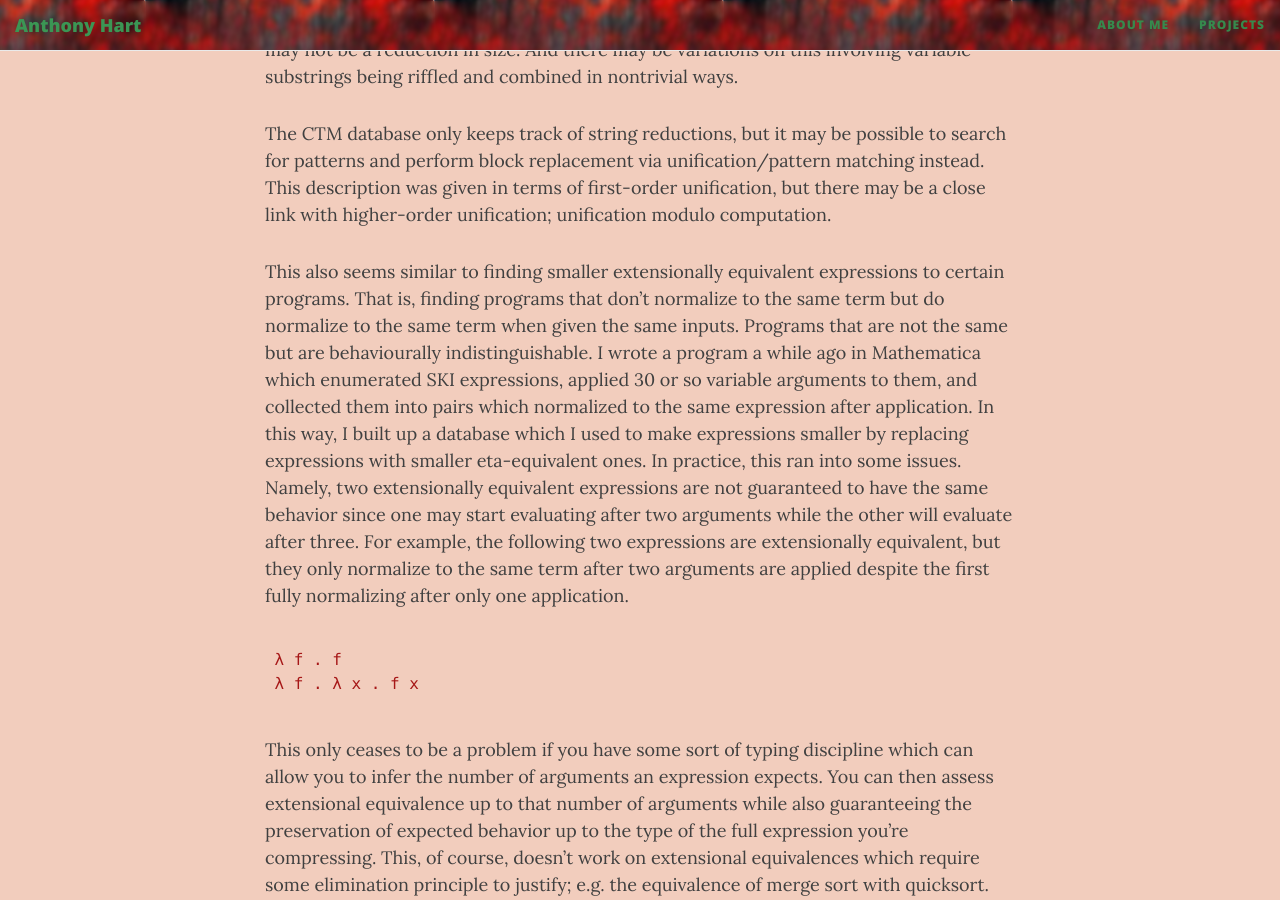
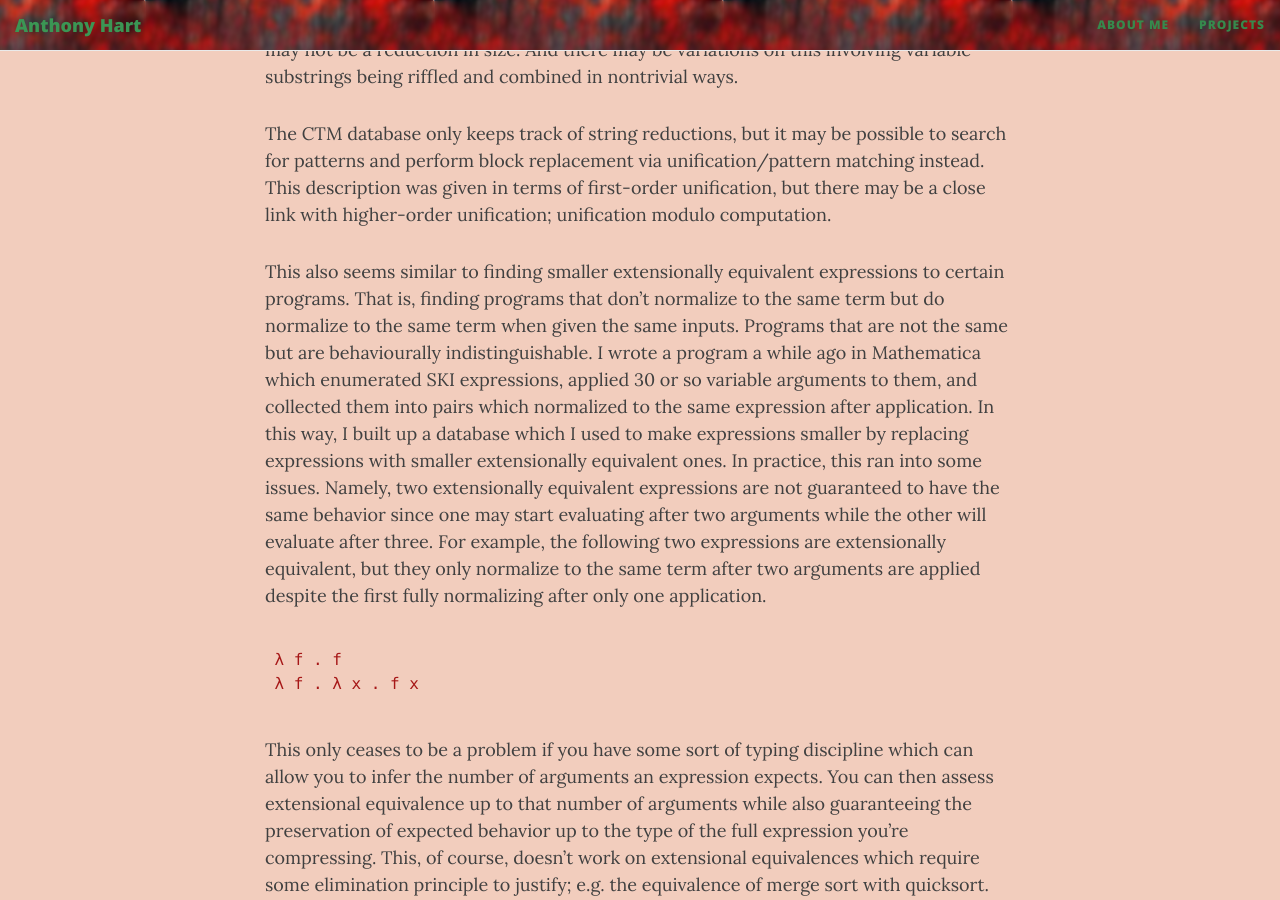
Before and after one commit to AHartNtkn/AHartNtkn.github.io, a Jekyll site: the page built from _posts/2020-09-18-My-(Mis)Adventures-with-Algorithmic-Machine-Learning.md, in a window 1280 px wide and 900 px high, scrolled down 21277 px. Built offline with Jekyll 4.4.1, drawn with Linux system fonts in a browser that asks for light colours; nearby versions of some CDN libraries; some of the changed text lies outside the part shown.

Commit message:
fix some typos

````diff
--- a/_posts/2020-09-18-My-(Mis)Adventures-with-Algorithmic-Machine-Learning.md
+++ b/_posts/2020-09-18-My-(Mis)Adventures-with-Algorithmic-Machine-Learning.md
@@ -227,7 +227,7 @@
 
 Assuming we have an understanding of what additional constraints a pairing strategy should have, we want to find the pairing strategy which minimizes the following quantity;
 ```
-Σ{((rx, nx), (ry, ny)) ∈ P} `CTM(rx|ry) + if nx == ny then 0 else log(nx)`
+Σ{((rx, nx), (ry, ny)) ∈ P} CTM(rx|ry) + if nx == ny then 0 else log(nx)
 ```
 The minimal value for this quantity will be `BDM(X|Y)`.
 
@@ -417,7 +417,7 @@
 
 The CTM database only keeps track of string reductions, but it may be possible to search for patterns and perform block replacement via unification/pattern matching instead. This description was given in terms of first-order unification, but there may be a close link with higher-order unification; unification modulo computation.
 
-This also seems similar to finding smaller extensionally equivalent expressions to certain programs. That is, finding programs that don't normalize to the same term but do normalize to the same term when given the same inputs. Programs that are not the same but are behaviourally indistinguishable. I wrote a program a while ago in Mathematica which enumerated SKI expressions, applied 30 or so variable arguments to them, and collected them into pairs which normalized to the same expression after application. In this way, I built up a database which I used to make expressions smaller by replacing expressions with smaller eta-equivalent ones. In practice, this ran into some issues. Namely, two extensionally equivalent expressions are not guaranteed to have the same behavior since one may start evaluating after two arguments while the other will evaluate after three. For example, the following two expressions are extensionally equivalent, but they only normalize to the same term after two arguments are applied despite the first fully normalizing after only one application.
+This also seems similar to finding smaller extensionally equivalent expressions to certain programs. That is, finding programs that don't normalize to the same term but do normalize to the same term when given the same inputs. Programs that are not the same but are behaviourally indistinguishable. I wrote a program a while ago in Mathematica which enumerated SKI expressions, applied 30 or so variable arguments to them, and collected them into pairs which normalized to the same expression after application. In this way, I built up a database which I used to make expressions smaller by replacing expressions with smaller extensionally equivalent ones. In practice, this ran into some issues. Namely, two extensionally equivalent expressions are not guaranteed to have the same behavior since one may start evaluating after two arguments while the other will evaluate after three. For example, the following two expressions are extensionally equivalent, but they only normalize to the same term after two arguments are applied despite the first fully normalizing after only one application.
 ```
 λ f . f
 λ f . λ x . f x
@@ -465,7 +465,7 @@
 
 ---
 
-Here's another idea. This one is original to me, but I wouldn't be surprised if someone came up with something similar. Some models of computation can be run backward, nondeterministically. Specifically, models where every state can be reached in one step by only a finite number of transitions. This *can't* be done with the lambda calculus. If we were in a state λ x . λ f . f x x, that could have been reached in one step by
+Here's another idea. This one is original to me, but I wouldn't be surprised if someone came up with something similar. Some models of computation can be run backward, nondeterministically. Specifically, models where every state can be reached in one step by only a finite number of transitions. This *can't* be done with the lambda calculus. If we were in a state `λ x . λ f . f x x`, that could have been reached in one step by
 ```
 λx . (λ y . λ f . f y y) x
 (λx . x) (λ x . λ f . f x x)
@@ -529,7 +529,8 @@
 ```
 The "prediction" made by a Gaussian model will be the mean, `μ`, and the likelihood of a particular piece of data `x` will be that data fed into the PDF of a gaussian with the predicted mean. Substituting with those changes into our negative log-likelihood, this becomes
 ```
-- Σ(i) log(e ^ - (yi - y_pred)² / 2 σ²)  / σ √(2 π) = (1 / σ³ √(8 π)) Σ(i) (yi - yi_pred)²
+- Σ(i) log(e ^ - (yi - y_pred)² / 2 σ²)  / σ √(2 π)
+  = (1 / σ³ √(8 π)) Σ(i) (yi - yi_pred)²
 ```
 which is exactly the squared error, modulo some constant we don't care about. And getting the average by dividing by the number of data points will get us the mean squared error, MSE. This should also illustrate that if you don't think it's reasonable to assume your data were randomly sampled from a gaussian distribution, then you should also not think it's reasonable to use the squared error without a similar derivation.
 
````
Also changed, not shown: other parts of _posts/2020-09-18-My-(Mis)Adventures-with-Algorithmic-Machine-Learning.md (+3 -3 lines).
